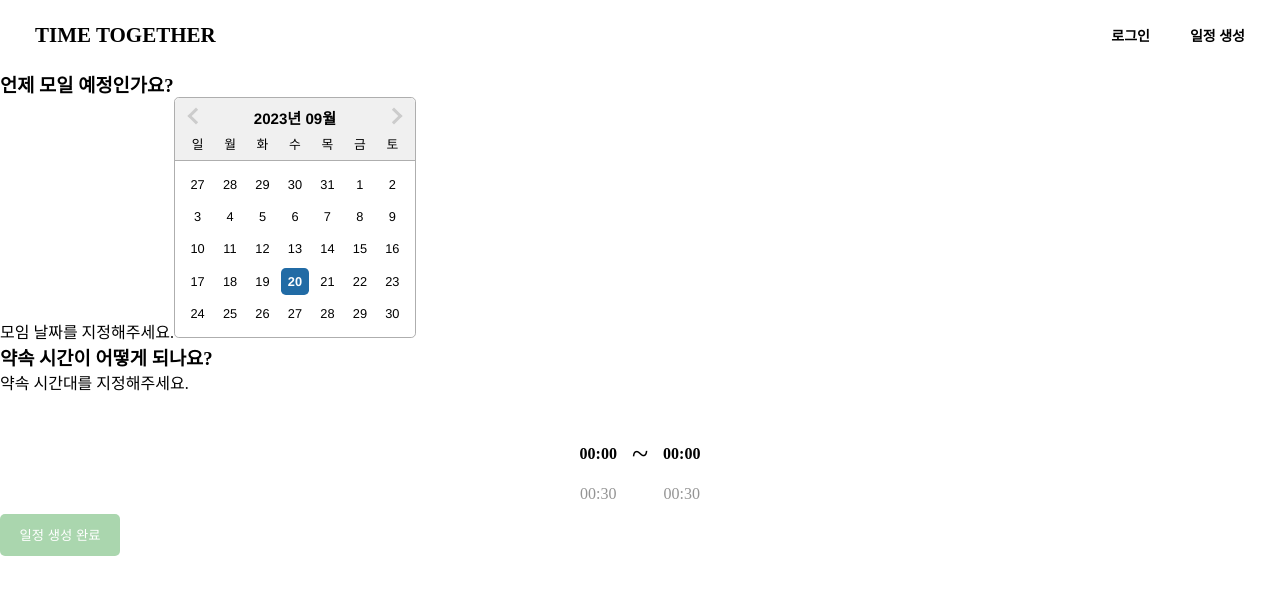
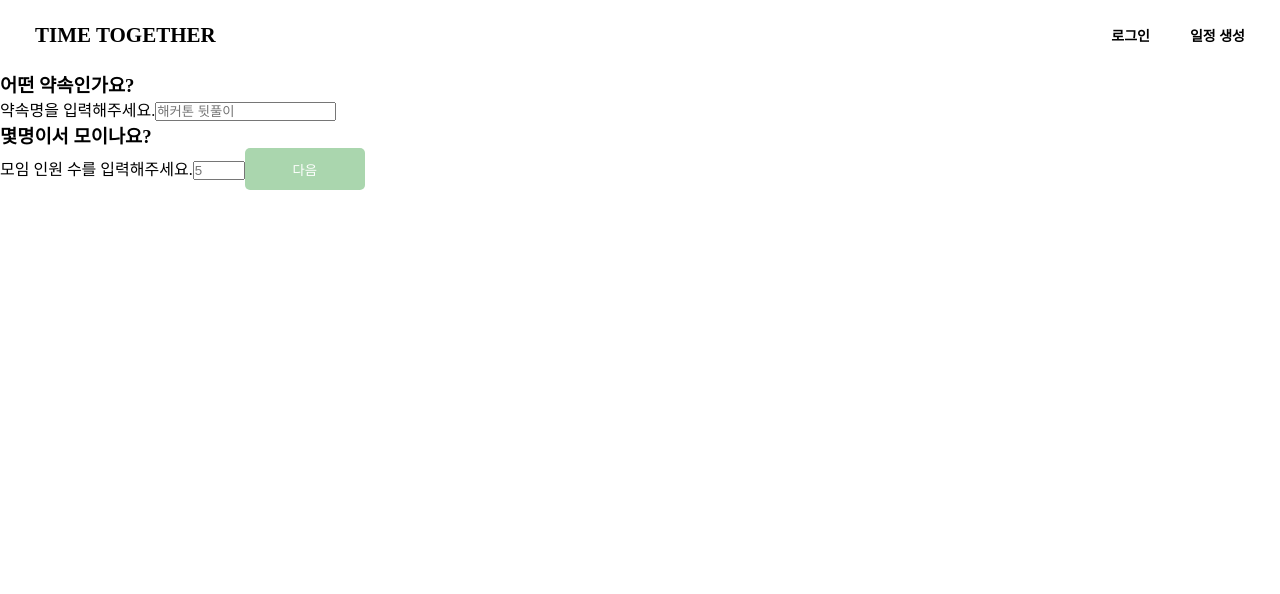
Before and after one commit to nahyyun/TimeTogether, a Next.js app: page /make-meeting in a window 1280 px wide. Shown: the top 594 px of the page. Built offline with nearby package versions, Linux system fonts and the light colour scheme.

Commit message:
feat: time picker 폼 데이터 관리 및 초기값 분리

```diff
--- a/src/components/Common/Input/index.tsx
+++ b/src/components/Common/Input/index.tsx
@@ -1,13 +1,13 @@
 import { forwardRef } from "react";
-import { MeetingFormRefType } from "@/types/Meeting";
+import { MeetingInputRefs } from "@/types/meeting";
 
 interface InputProps extends React.InputHTMLAttributes<HTMLInputElement> {
-  id: keyof MeetingFormRefType;
+  id: keyof MeetingInputRefs;
   label: string;
   type: string;
 }
 
-const Input = forwardRef<MeetingFormRefType, InputProps>(function Input(
+const Input = forwardRef<MeetingInputRefs, InputProps>(function Input(
   { label, type, id, ...props }: InputProps,
   ref
 ) {
--- a/src/components/MeetingDateTimePicker/index.tsx
+++ b/src/components/MeetingDateTimePicker/index.tsx
@@ -1,10 +1,11 @@
+import { selectedTimeInfo } from "@/types/timeInfo";
 import Button from "../Common/Button";
 import CustomDatePicker from "../CustomDatePicker";
 import TimePicker from "../TimePicker";
 
 interface MeetingDateTimePickerProps {
   setDateValue: (date: Date) => void;
-  setTimeValue: (time: [string, string]) => void;
+  setTimeValue: (time: selectedTimeInfo) => void;
 }
 
 export default function MeetingDateTimePicker({
--- a/src/components/MeetingInfoInputs/index.tsx
+++ b/src/components/MeetingInfoInputs/index.tsx
@@ -1,4 +1,4 @@
-import { MeetingFormRefType } from "@/types/Meeting";
+import { MeetingInputRefs } from "@/types/meeting";
 import { forwardRef } from "react";
 import Button from "../Common/Button";
 import Input from "../Common/Input";
@@ -7,10 +7,8 @@ interface MeetingInfoInputsProps {
   navigateStep: (stepOffset: number) => void;
 }
 
-const MeetingInfoInputs = forwardRef<
-  MeetingFormRefType,
-  MeetingInfoInputsProps
->(function MeetingInfoInputs({ navigateStep }: MeetingInfoInputsProps, ref) {
+const MeetingInfoInputs = forwardRef<MeetingInputRefs, MeetingInfoInputsProps>(
+  function MeetingInfoInputs({ navigateStep }: MeetingInfoInputsProps, ref) {
     return (
       <>
         <h3>어떤 약속인가요?</h3>
@@ -38,6 +36,7 @@ const MeetingInfoInputs = forwardRef<
         <Button onClick={() => navigateStep(1)}>다음</Button>
       </>
     );
-});
+  }
+);
 
 export default MeetingInfoInputs;
--- a/src/components/TimePicker/TimeListContainer/index.tsx
+++ b/src/components/TimePicker/TimeListContainer/index.tsx
@@ -8,7 +8,7 @@ import * as S from "./style";
 
 interface TimeListContainerProps {
   range: string[];
-  setSelectedTimeIdx: (idx: number) => void;
+  setSelectedTimeIdx: (idx: number, value: string) => void;
 }
 
 export default function TimeListContainer({
@@ -65,7 +65,9 @@ export default function TimeListContainer({
   useEffect(() => {
     if (isScrollStart) return;
 
-    setSelectedTimeIdx(calcMiddleItemIdxFromScollY(scrollY));
+    const selectedTimeIdx = calcMiddleItemIdxFromScollY(scrollY);
+
+    setSelectedTimeIdx(selectedTimeIdx, range[selectedTimeIdx]);
   }, [isScrollStart]);
 
   return (
--- a/src/components/TimePicker/index.tsx
+++ b/src/components/TimePicker/index.tsx
@@ -1,39 +1,33 @@
 import { useEffect, useState } from "react";
 import { TimeRange } from "@/utils/timePicker";
+import TimeListContainer from "./TimeListContainer";
+import { selectedTimeInfoDefaultValue } from "@/constants/defaultValue";
+import { selectedTimeInfo } from "@/types/timeInfo";
 import * as S from "./style";
-import TimeListContainer from "./TimeListContainer";
 
 interface TimePickerProps {
-  setTimeValue: (time: [string, string]) => void;
+  setTimeValue: (time: selectedTimeInfo) => void;
 }
 
 export default function TimePicker({ setTimeValue }: TimePickerProps) {
-  const [selectedTimeIdx, setSelectedTimeIdx] = useState({
-    startTimeIdx: 0,
-    endTimeIdx: 0,
-  });
+  const [selectedTimeInfo, setSelectedTimeInfo] = useState(
+    selectedTimeInfoDefaultValue
+  );
 
-  const updateSelectedTimeIdx = (key: string, idx: number) => {
-    const newSelectedTimeIdx = { ...selectedTimeIdx, [key]: idx };
-    const { startTimeIdx, endTimeIdx } = newSelectedTimeIdx;
-
-    if (startTimeIdx > endTimeIdx) return;
-
-    setSelectedTimeIdx((prev) => ({ ...prev, [key]: idx }));
+  const updateSelectedTimeIdx = (key: string, idx: number, value: string) => {
+    setSelectedTimeInfo((prev) => ({ ...prev, [key]: { idx, value } }));
   };
 
   useEffect(() => {
-    const { startTimeIdx, endTimeIdx } = selectedTimeIdx;
-
-    setTimeValue([TimeRange[startTimeIdx], TimeRange[endTimeIdx]]);
-  }, [selectedTimeIdx]);
+    setTimeValue(selectedTimeInfo);
+  }, [selectedTimeInfo]);
 
   return (
     <S.TimePickerContainer>
       <TimeListContainer
         range={TimeRange}
-        setSelectedTimeIdx={(idx: number) =>
-          updateSelectedTimeIdx("startTimeIdx", idx)
+        setSelectedTimeIdx={(idx: number, value: string) =>
+          updateSelectedTimeIdx("startTime", idx, value)
         }
       />
 
@@ -41,8 +35,8 @@ export default function TimePicker({ setTimeValue }: TimePickerProps) {
 
       <TimeListContainer
         range={TimeRange}
-        setSelectedTimeIdx={(idx: number) =>
-          updateSelectedTimeIdx("endTimeIdx", idx)
+        setSelectedTimeIdx={(idx: number, value: string) =>
+          updateSelectedTimeIdx("endTime", idx, value)
         }
       />
     </S.TimePickerContainer>
--- /dev/null
+++ b/src/constants/defaultValue.ts
@@ -0,0 +1,16 @@
+export const selectedTimeInfoDefaultValue = {
+  startTime: { value: "", idx: 0 },
+  endTime: { value: "", idx: 0 },
+};
+
+export const meetingFormDefaultValue = {
+  title: "",
+  memberCnt: "",
+  date: new Date(),
+  time: selectedTimeInfoDefaultValue,
+};
+
+export const meetingInputRefsDefaultValue = {
+  title: null,
+  memberCnt: null,
+};
--- a/src/pages/make-meeting/index.tsx
+++ b/src/pages/make-meeting/index.tsx
@@ -1,27 +1,26 @@
 import { FormEvent, useRef, useState } from "react";
 import MeetingInfoInputs from "@/components/MeetingInfoInputs";
-import { MeetingFormRefType } from "@/types/Meeting";
+import { MeetingInputRefs } from "@/types/meeting";
 import MeetingDateTimePicker from "@/components/MeetingDateTimePicker";
+import { selectedTimeInfo } from "@/types/timeInfo";
+import {
+  meetingFormDefaultValue,
+  meetingInputRefsDefaultValue,
+} from "@/constants/defaultValue";
 
 export default function MakeMeetingPage() {
   const [step, setStep] = useState(1);
-  const [meetingForm, setMeetingForm] = useState({
-    title: "",
-    memberCnt: "",
-    date: new Date(),
-    time: ["", ""],
-  });
+  const [meetingForm, setMeetingForm] = useState(meetingFormDefaultValue);
 
-  const meetingInputRefs = useRef<MeetingFormRefType>({
-    title: null,
-    memberCnt: null,
-  });
+  const meetingInputRefs = useRef<MeetingInputRefs>(
+    meetingInputRefsDefaultValue
+  );
 
   const setDateValue = (date: Date) => {
     setMeetingForm((prev) => ({ ...prev, date }));
   };
 
-  const setTimeValue = (time: [string, string]) => {
+  const setTimeValue = (time: selectedTimeInfo) => {
     setMeetingForm((prev) => ({ ...prev, time }));
   };
 
@@ -45,7 +44,7 @@ export default function MakeMeetingPage() {
 
   function renderStepComponent(step: number) {
     switch (step) {
-      case 2:
+      case 1:
         return (
           <MeetingInfoInputs
             ref={meetingInputRefs}
@@ -53,7 +52,7 @@ export default function MakeMeetingPage() {
           />
         );
 
-      case 1:
+      case 2:
         return (
           <MeetingDateTimePicker
             setDateValue={setDateValue}
--- /dev/null
+++ b/src/types/timeInfo.ts
@@ -0,0 +1,3 @@
+import { selectedTimeInfoDefaultValue } from "@/constants/defaultValue";
+
+export type selectedTimeInfo = typeof selectedTimeInfoDefaultValue;
```
Also changed, not shown: src/types/Meeting.ts (+3 -7 lines). Lines whose indentation alone changed are shown as unchanged.
